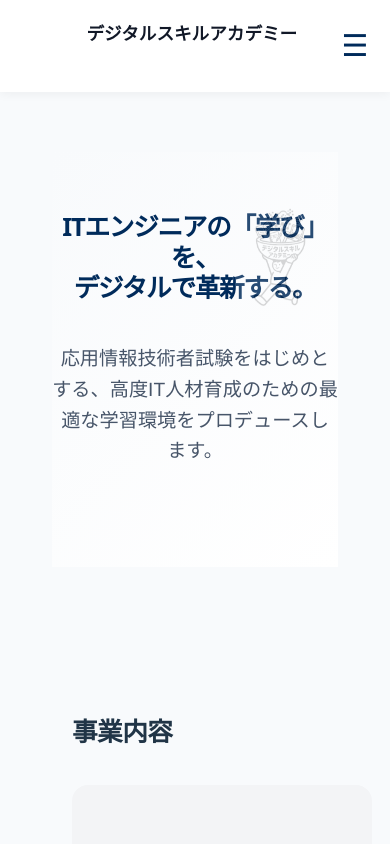
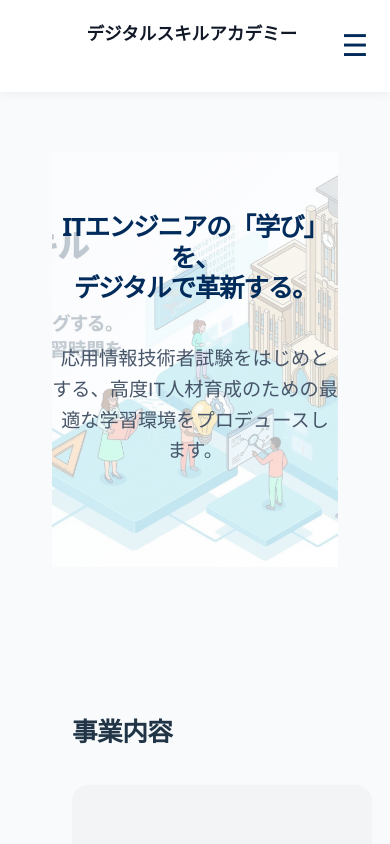
Before and after one commit to shikakufy/dsa-cbt, a React (Vite) app: page /#TOP in a window 390 px wide. Shown: the top 844 px of the page. Built offline with nearby package versions, Linux system fonts and the light colour scheme.

Commit message:
feat(ui): note-inspired TOP page, YouTube strip, thumbnails, hamburger and animations

```diff
--- a/src/App.jsx
+++ b/src/App.jsx
@@ -385,10 +385,10 @@
 
         <main style={{ paddingTop: '70px' }}>
           <section className="hero" style={{ position: 'relative', height: '80vh', display: 'flex', flexDirection: 'column', justifyContent: 'center', alignItems: 'center', textAlign: 'center', background: 'linear-gradient(135deg, #f8fafc 0%, #ffffff 100%)', overflow: 'hidden' }}>
-            {/* 背景にキャラクター画像（やや濃く、大きめに表示） */}
-            <img src="/charactor.jpg" alt="" style={{ position: 'absolute', width: '30%', maxWidth: '420px', right: '6%', top: '10%', opacity: 0.16, pointerEvents: 'none', transform: 'translateZ(0)', mixBlendMode: 'normal' }} />
-            <h1 style={{ fontSize: '3.5rem', fontWeight: 'bold', color: '#002B5B', lineHeight: '1.2' }}>ITエンジニアの「学び」を、<br />デジタルで革新する。</h1>
-            <p style={{ fontSize: '1.2rem', color: '#475569', marginTop: '24px', maxWidth: '700px' }}>応用情報技術者試験をはじめとする、高度IT人材育成のための最適な学習環境をプロデュースします。</p>
+            {/* 背景にキャンパス画像をヒーロー表示 */}
+            <img src="/campus.jpg" alt="" style={{ position: 'absolute', inset: 0, width: '100%', height: '100%', objectFit: 'cover', opacity: 0.35, pointerEvents: 'none', transform: 'translateZ(0)' }} />
+            <h1 style={{ fontSize: '3.5rem', fontWeight: 'bold', color: '#002B5B', lineHeight: '1.2', position: 'relative', zIndex: 1 }}>ITエンジニアの「学び」を、<br />デジタルで革新する。</h1>
+            <p style={{ fontSize: '1.2rem', color: '#475569', marginTop: '24px', maxWidth: '700px', position: 'relative', zIndex: 1 }}>応用情報技術者試験をはじめとする、高度IT人材育成のための最適な学習環境をプロデュースします。</p>
           </section>
 
           <div className="container">
```
Also changed, not shown: public/campus.jpg (added), 1 other file (tests, documents, lock files or other folders).
